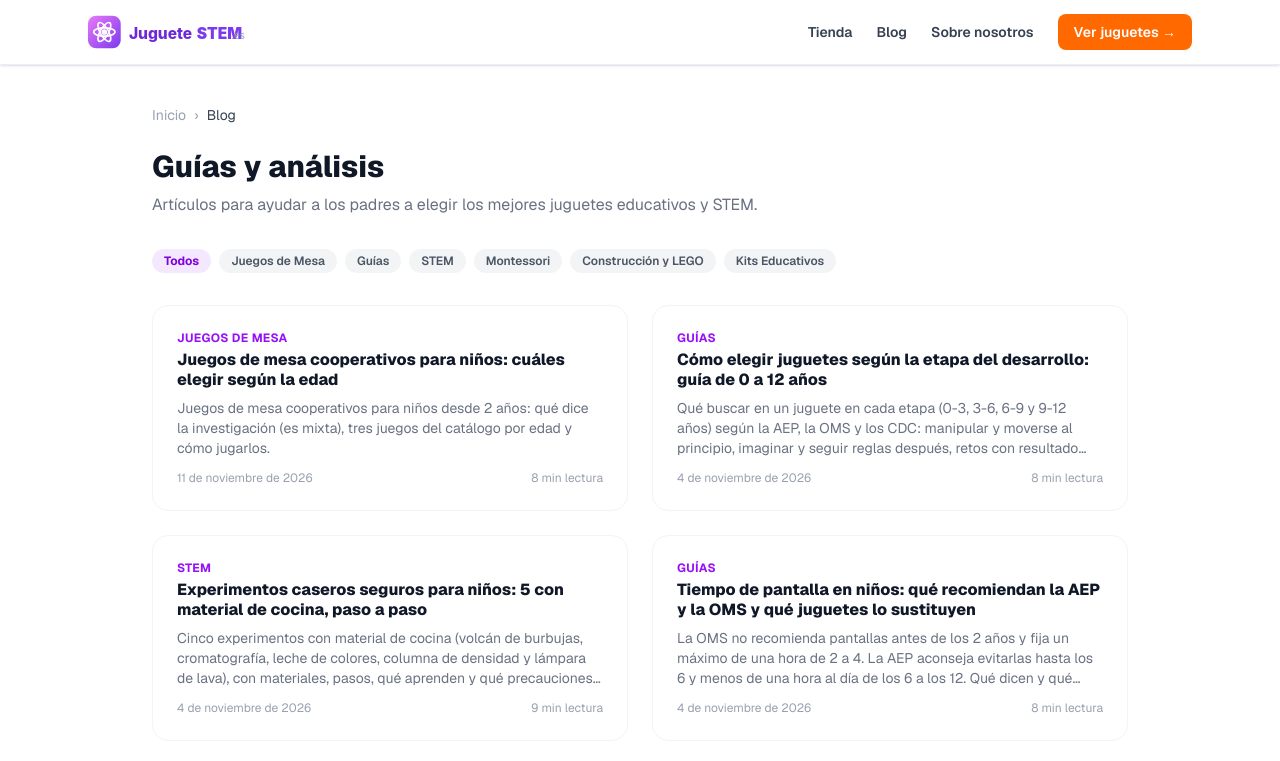
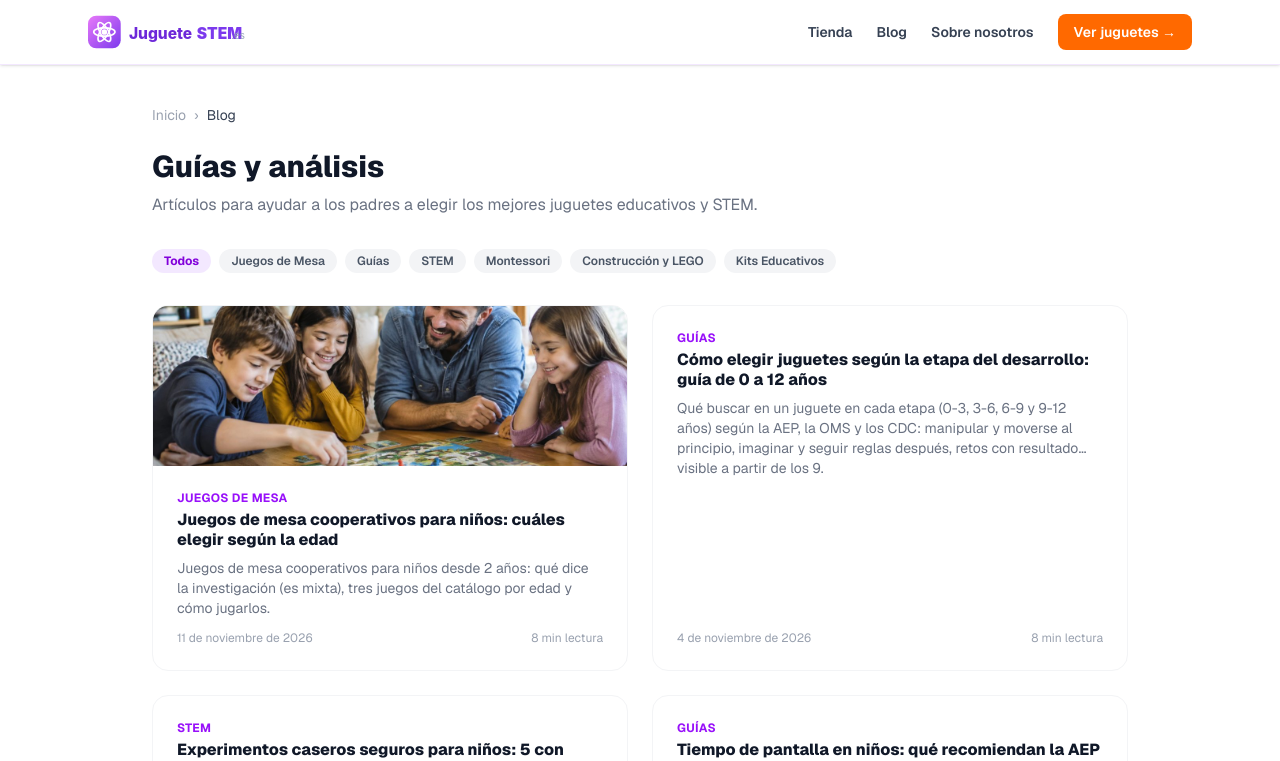
Before and after one commit to mktweb360/juguetestem, a Next.js app: page /blog in a window 1280 px wide. Shown: the top 761 px of the page. Built offline with nearby package versions, Linux system fonts and the light colour scheme.

Commit message:
Portada del artículo de juegos de mesa cooperativos

```diff
--- a/data/posts.ts
+++ b/data/posts.ts
@@ -22,6 +22,7 @@ export const posts: Post[] = [
     seoTitle: "Juegos de mesa cooperativos para niños: cómo elegir",
     excerpt: "Juegos de mesa cooperativos para niños desde 2 años: qué dice la investigación (es mixta), tres juegos del catálogo por edad y cómo jugarlos.",
     category: "Juegos de Mesa",
+    image: "/images/blog/juegos-mesa-cooperativos-ninos-edad-como-elegir.jpg",
     date: "2026-11-11",
     readTime: 8,
     relatedProducts: ["haba-primer-frutal-juego-cooperativo-2-anos", "goula-los-3-cerditos-juego-cooperativo", "ludilo-pillado-juego-cooperativo"],
```
Also changed, not shown: public/images/blog/juegos-mesa-cooperativos-ninos-edad-como-elegir.jpg (added).
